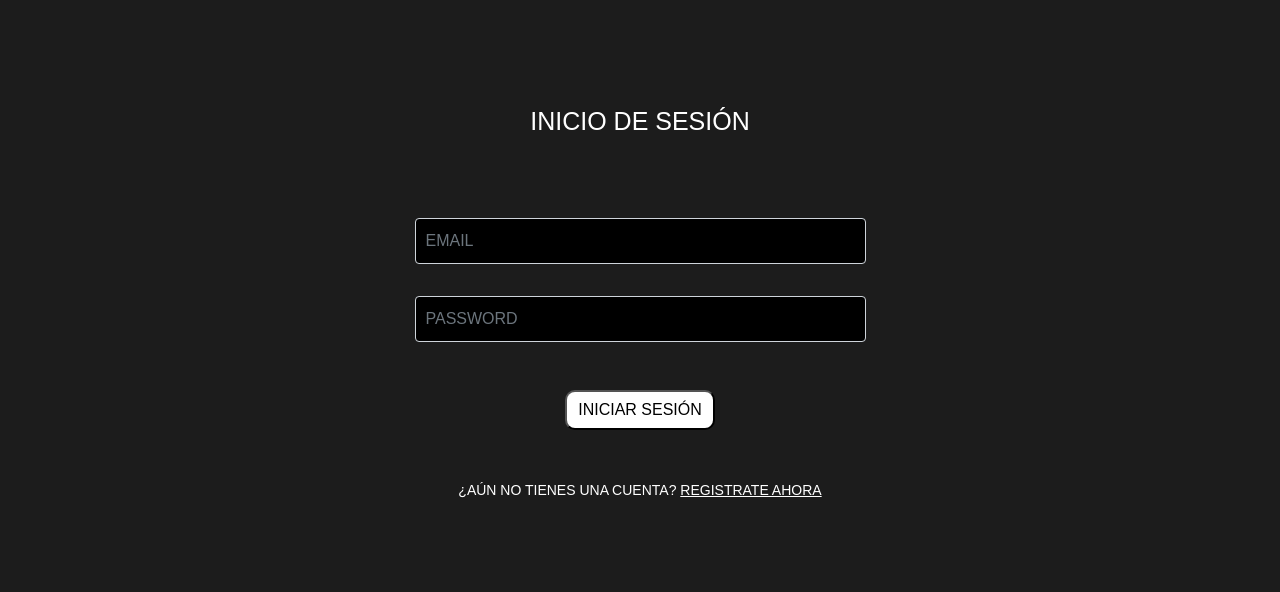
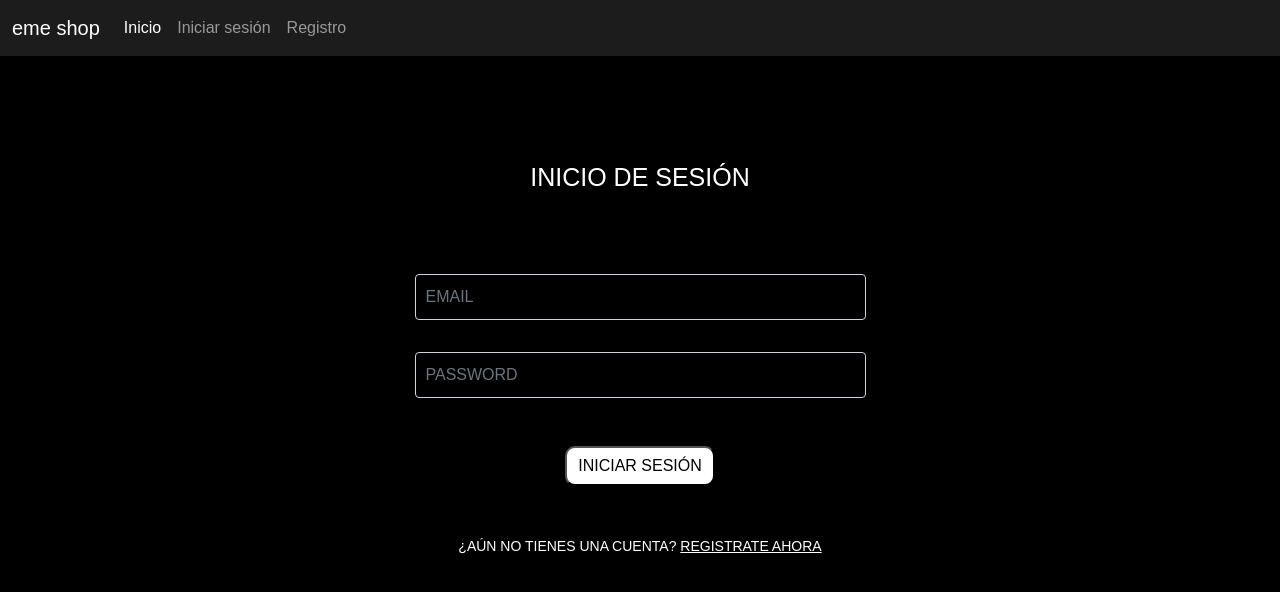
Before and after one commit to Emese18/emeshop, a plain HTML site: page login.html in a window 1280 px wide. Drawn offline with nearby package versions, Linux system fonts and the light colour scheme.

Commit message:
Add files via upload

```diff
--- a/css/login.css
+++ b/css/login.css
@@ -1,9 +1,10 @@
+@import url(styles.css);
+
 *
 {
     padding: 0;
     margin: 0;
     box-sizing: border-box;
-    background-color: #1c1c1c;
     font-family: Brutal,sans-serif;
 }
 
--- a/login.html
+++ b/login.html
@@ -9,6 +9,40 @@
     <link rel="stylesheet" href="css/login.css">
 </head>
 <body>
+    <nav style="background-color: #1c1c1c;" class="navbar navbar-expand-sm navbar-dark" aria-label="Third navbar example">
+        <div class="container-fluid">
+          <a class="navbar-brand" href="index.html">
+          eme shop
+          </a>
+          <button class="navbar-toggler" type="button" data-bs-toggle="collapse" data-bs-target="#navbarsExample03" aria-controls="navbarsExample03" aria-expanded="false" aria-label="Toggle navigation">
+            <span class="navbar-toggler-icon"></span>
+          </button>
+          <div class="collapse navbar-collapse" id="navbarsExample03">
+            <ul class="navbar-nav me-auto mb-2 mb-sm-0">
+              <li class="nav-item">
+                <a class="nav-link active" aria-current="page" href="index.html">Inicio</a>
+              </li>
+              <!--
+              <li class="nav-item dropdown">
+                <a class="nav-link dropdown-toggle" href="#" id="dropdown03" data-bs-toggle="dropdown" aria-expanded="false">Juegos</a>
+                <ul class="dropdown-menu" aria-labelledby="dropdown03">
+                  <li><a class="dropdown-item" href="#">PlayStation</a></li>
+                  <li><a class="dropdown-item" href="#">Xbox</a></li>
+                  <li><a class="dropdown-item" href="#">Nintendo</a></li>
+                </ul>
+              </li>
+              -->
+              <li class="nav-item">
+                <a class="nav-link" href="login.html">Iniciar sesión</a>
+              </li>
+              <li class="nav-item">
+                <a class="nav-link" href="registration.html" tabindex="-1" aria-disabled="true">Registro</a>
+              </li>
+            </ul>
+          </div>
+        </div>
+    </nav>
+
     <section class="login">
         <div class="container py-5 text-center">
             <div class="row">
```
Also changed, not shown: index.html (+0 -1 lines), registration.html (+35 -0 lines).
